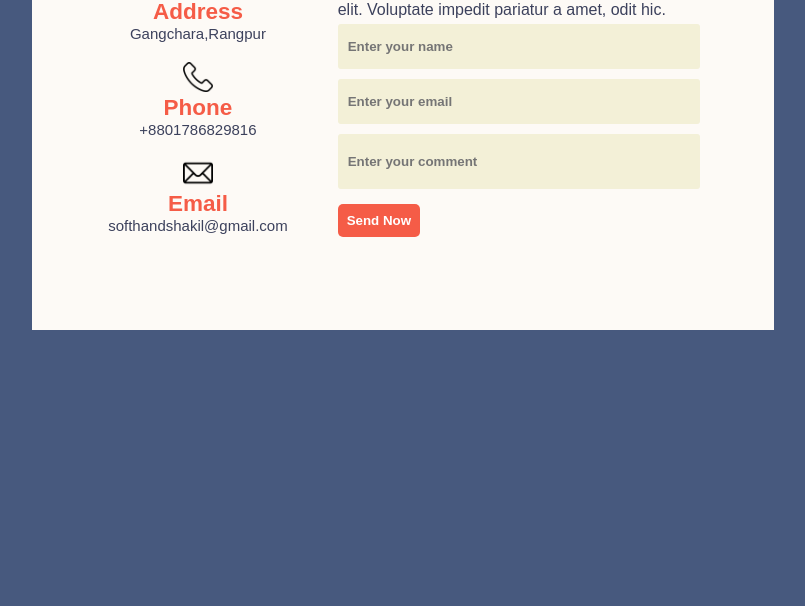
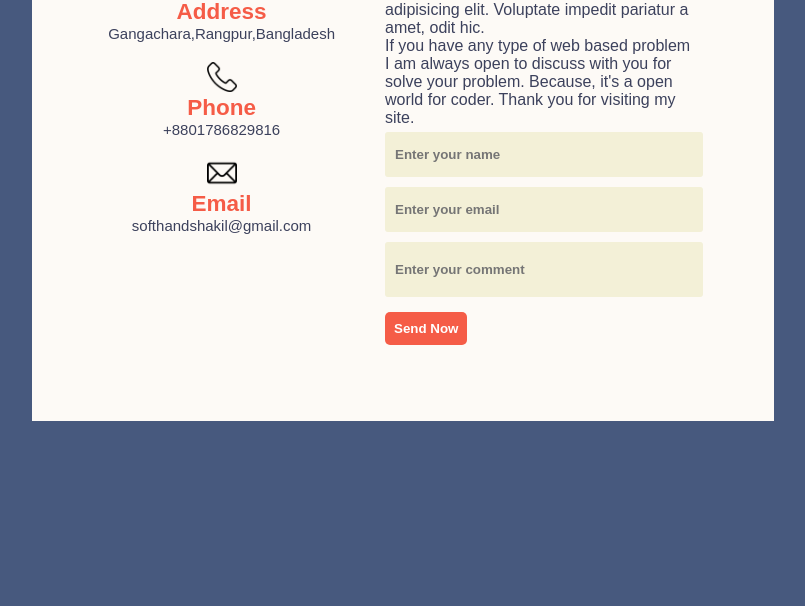
Before and after one commit to Mmsshakil/contact-page, a plain HTML site: page index.html in a window 1280 px wide. Shown: the part 194-800 px from the top of the page, without its empty margins (224-1029 px from the left). Drawn offline with Linux system fonts and the light colour scheme.

Commit message:
Update index.html

```diff
--- a/index.html
+++ b/index.html
@@ -15,7 +15,7 @@
             <div class="left-data">
                 <img class="icon" src="icons/locaion.png" alt="location">
                 <h2>Address</h2>
-                <p>Gangchara,Rangpur</p>
+                <p>Gangachara,Rangpur,Bangladesh</p>
 
             </div>
             <div class="left-data">
@@ -35,6 +35,7 @@
         <div class="right">
             <h1>Send me a message</h1>
             <p>Lorem ipsum dolor sit amet consectetur adipisicing elit. Voluptate impedit pariatur a amet, odit hic.</p>
+            <p>If you have any type of web based problem I am always open to discuss with you for solve your problem. Because, it's a open world for coder. Thank you for visiting my site.</p>
             <div>
                 <input class="input-data" type="text" placeholder="Enter your name">
             </div>
```
